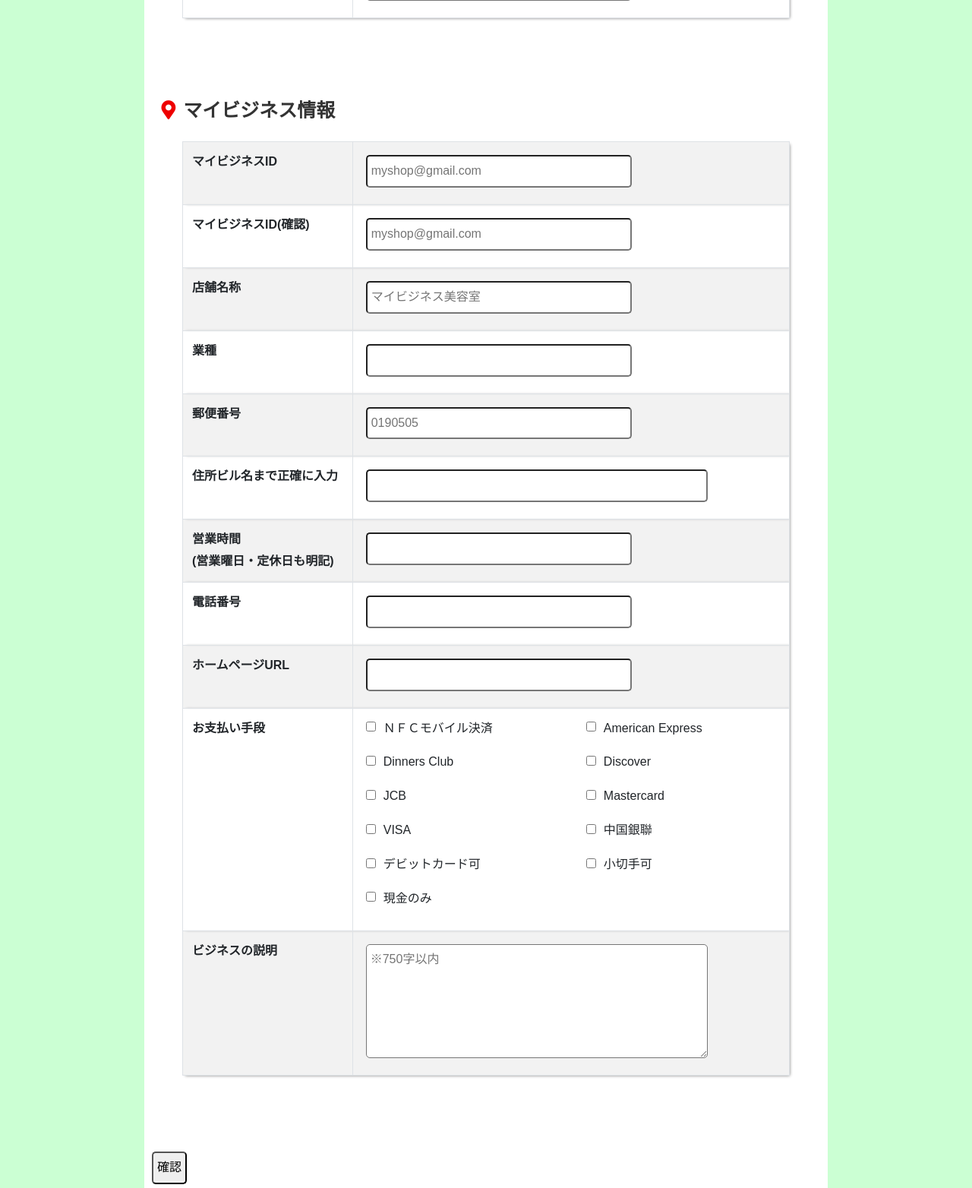
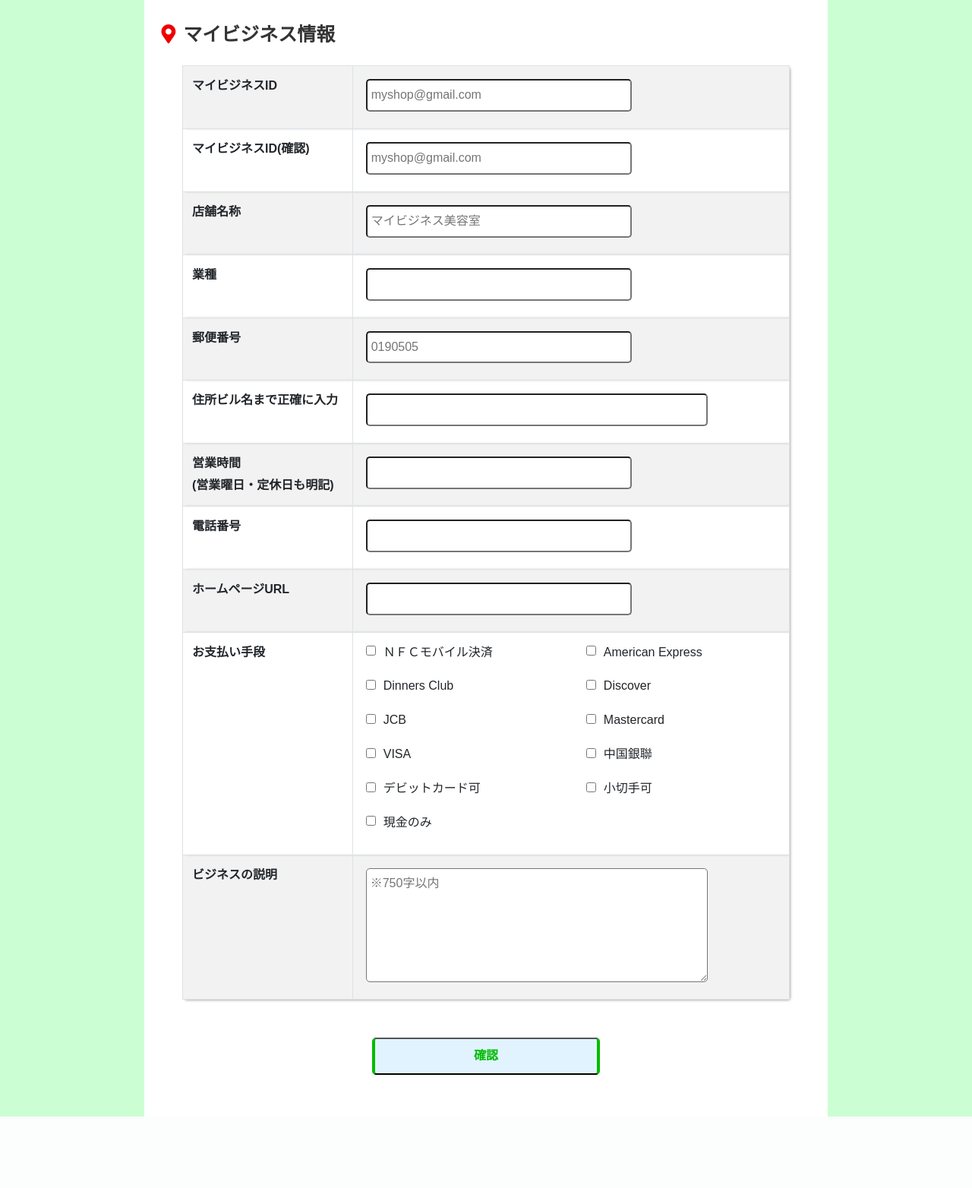
Before and after one commit to Jun-M-sub/web_marketing, a PHP site: page /form.php in a window 1280 px wide. Shown: the part 1665-3229 px from the top of the page at 76% size. After the commit the page ends 3135 px from the top, so only its background shows below. Run offline with PHP 8.4, Linux system fonts and the light colour scheme; some libraries are stand-ins or nearby versions.

Commit message:
20191212終わり

```diff
--- a/css/style.css
+++ b/css/style.css
@@ -30,10 +30,11 @@ h1 {
     position: relative;
 }
 
-.img img{
+.img img {
     width: 100%;
 }
-@media screen and (max-width:768px){
+
+@media screen and (max-width:768px) {
     h1 {
         font-size: 25px;
     }
@@ -78,6 +79,10 @@ h2 {
     margin-bottom: 50px;
 }
 
+table:last-child {
+    margin-bottom: 0px !important;
+}
+
 form h2 {
     font-weight: bold;
     margin-bottom: 20px;
@@ -97,7 +102,7 @@ h2::before {
 }
 */
 
-.fa-map-marker-alt{
+.fa-map-marker-alt {
     margin-right: 10px;
     color: #EE0000;
 }
@@ -123,6 +128,7 @@ table {
     margin-bottom: 100px !important;
     box-shadow: 2px 2px 4px -2px gray;
 }
+
 .table-contactform7 {
     overflow: hidden;
     table-layout: fixed;
@@ -227,3 +233,27 @@ tr {
 }
 
 /*ボタンの編集*/
+
+.btn-flat-vertical-border {
+    position: relative;
+    display: inline-block;
+    font-weight: bold;
+    padding: 0.5em 1em;
+    text-decoration: none;
+    border-left: solid 4px #00BB00;
+    border-right: solid 4px #00BB00;
+    color: #00BB00;
+    background: #e1f3ff;
+    transition: .4s;
+    width: 300px;
+}
+
+.btn-flat-vertical-border:hover {
+    background: #00BB00;
+    color: #FFF;
+}
+
+.btn-inner {
+    margin: 0 auto 50px auto;
+    text-align: center;
+}
--- a/form.php
+++ b/form.php
@@ -15,12 +15,12 @@ include("header.php");
             <div class="wrap">
                 <h2><i class="fas fa-map-marker-alt"></i>プラン選択</h2>
                 <div class="planning">
-                    <div>
+                    <div class="choise">
                         <div><input type="radio" name="plan" value="おまかせ" checked>MEO対策まるごとおまかせパック(19,800円 + 10,000円)<span class="osusume">←オススメ</span></div>
                         <p>※店舗紹介の整備から日々のメンテナンスまですべてお任せ。</p>
                     </div>
                     <div>
-                        <div><input type="radio" name="plan" value="ベーシック">MEO対策ベーシックコース(19,800円)</div>
+                        <div class="choise"><input type="radio" name="plan" value="ベーシック">MEO対策ベーシックコース(19,800円)</div>
                         <p>※マイビジネス情報の整備及び週1回以上の記事投稿・ユーザー評価への返信をご自身で行っていただく必要があります。</p>
                     </div>
                 </div>
```
